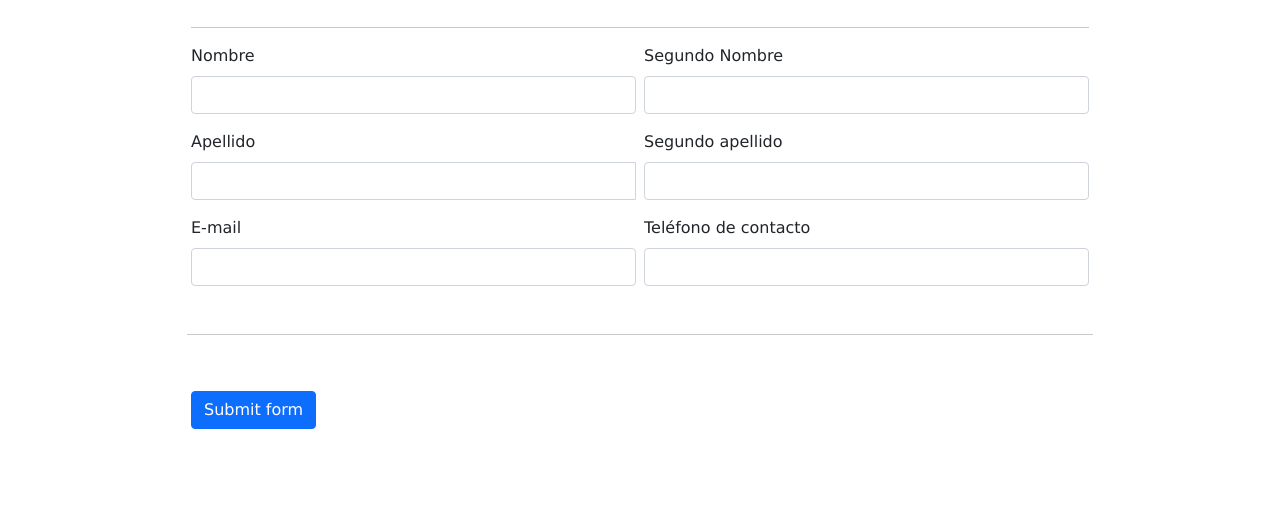
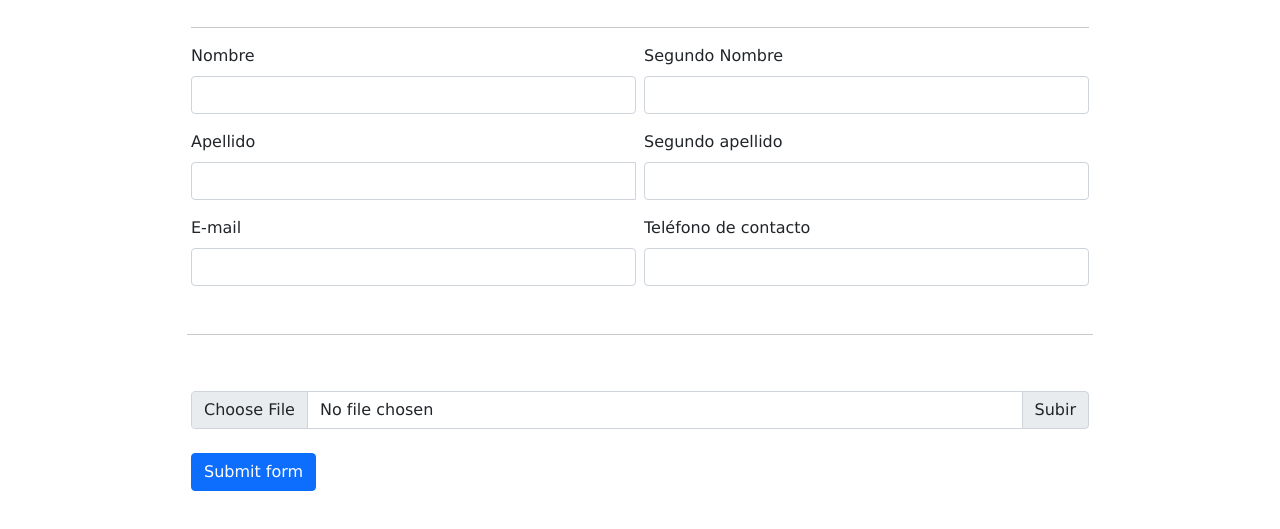
Before and after one commit to gidgenf/e-commerce-grupo-6, a plain HTML site: page my-profile.html in a window 1280 px wide. Shown: the part 247-776 px from the top of the page. Drawn offline with Linux system fonts and the light colour scheme; no server answers; sample sign-in values are in the browser's storage.

Commit message:
Update my-profile.html

```diff
--- a/my-profile.html
+++ b/my-profile.html
@@ -130,6 +130,10 @@
           You must agree before submitting.
         </div>
         <hr class="my-5">
+        <div class="input-group mb-3">
+          <input type="file" class="form-control" id="inputGroupFile02">
+          <label class="input-group-text" for="inputGroupFile02">Subir</label>
+        </div>
         <div class="col-12">
           <button class="btn btn-primary" type="submit">Submit form</button>
         </div>
```
